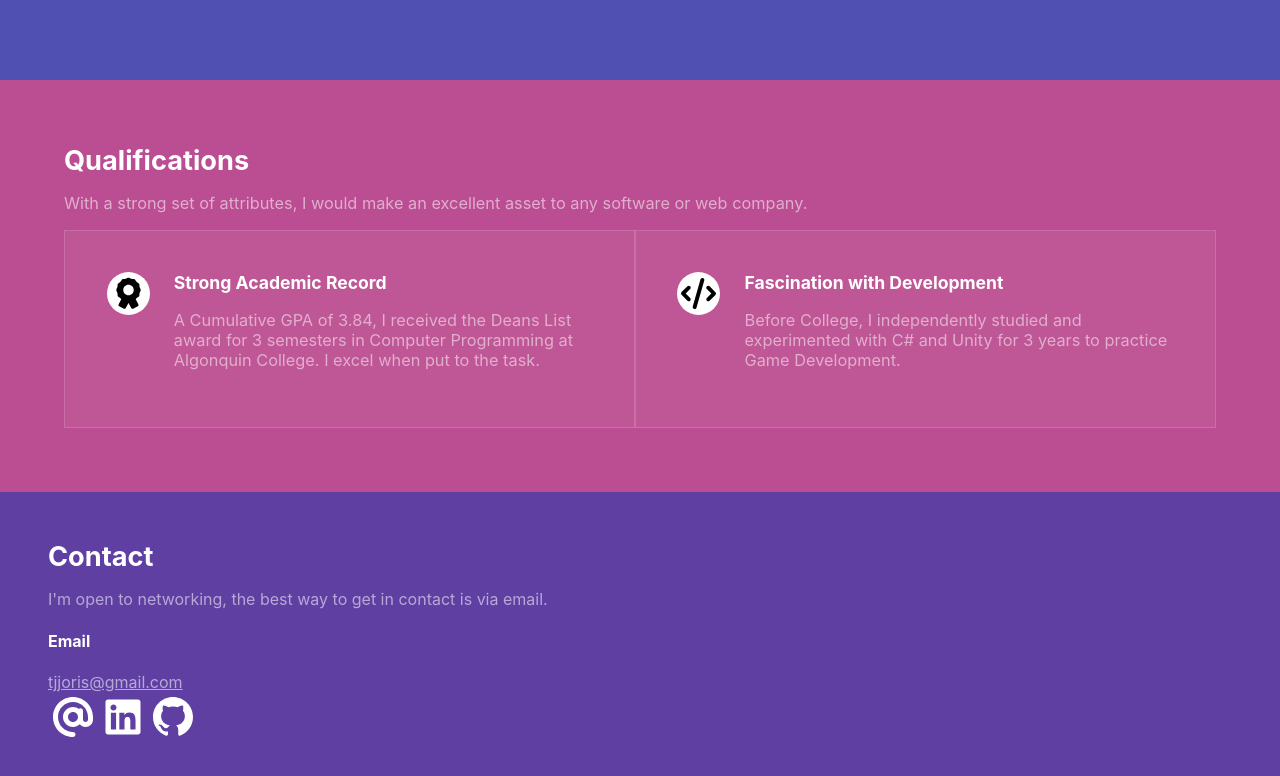
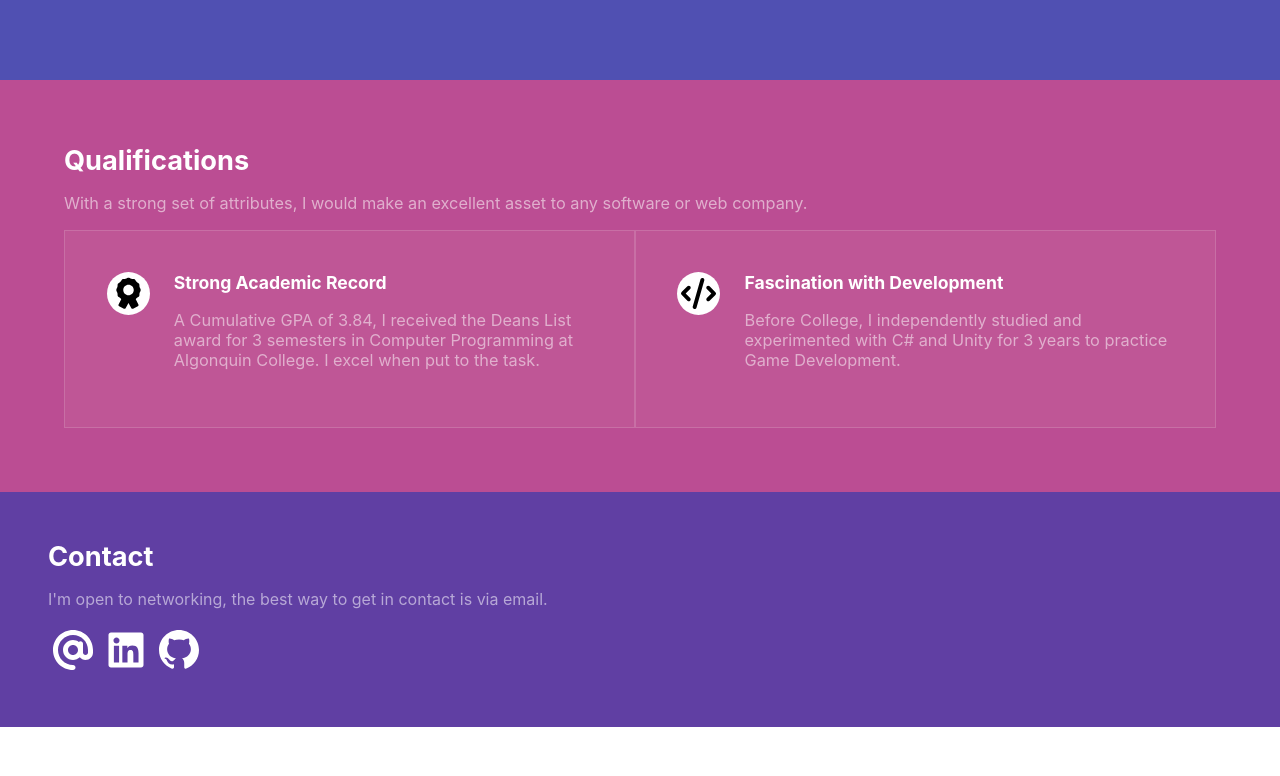
Before and after one commit to tjjoris/luke-j-react, a React (Vite) app: page / in a window 1280 px wide. Shown: the part 2526-3302 px from the top of the page. After the commit the page ends 3253 px from the top, so only its background shows below. Built offline with nearby package versions, Linux system fonts and the light colour scheme.

Commit message:
fixed type in contact.css for flex, increased it's gap.

```diff
--- a/src/assets/css/contact.css
+++ b/src/assets/css/contact.css
@@ -30,7 +30,8 @@
 }
 
 .icons {
-    display-type: flex;
-    flex-direction: column;
+    display: flex;
+    flex-direction: row;
     padding: 0;
+    gap: 3px;
 }
--- a/src/components/Contact.tsx
+++ b/src/components/Contact.tsx
@@ -8,8 +8,6 @@ export default function Contact() {
             <p>I'm open to networking, the best way to get in contact is via email.</p>
 
             <div className="contact-info">
-                <h4>Email</h4>
-                <a href="mailto:tjjoris@gmail.com">tjjoris@gmail.com</a>
 		<div className="icons" >
 		    <ContactIcon iconPath="icons/white/at-solid-full.svg" link="mailto:tjjoris@gmail.com" />
 		    <ContactIcon iconPath="icons/white/linkedin-brands-solid-full.svg" link="https://www.linkedin.com/in/luke-johnson-172b25110/" />
```
